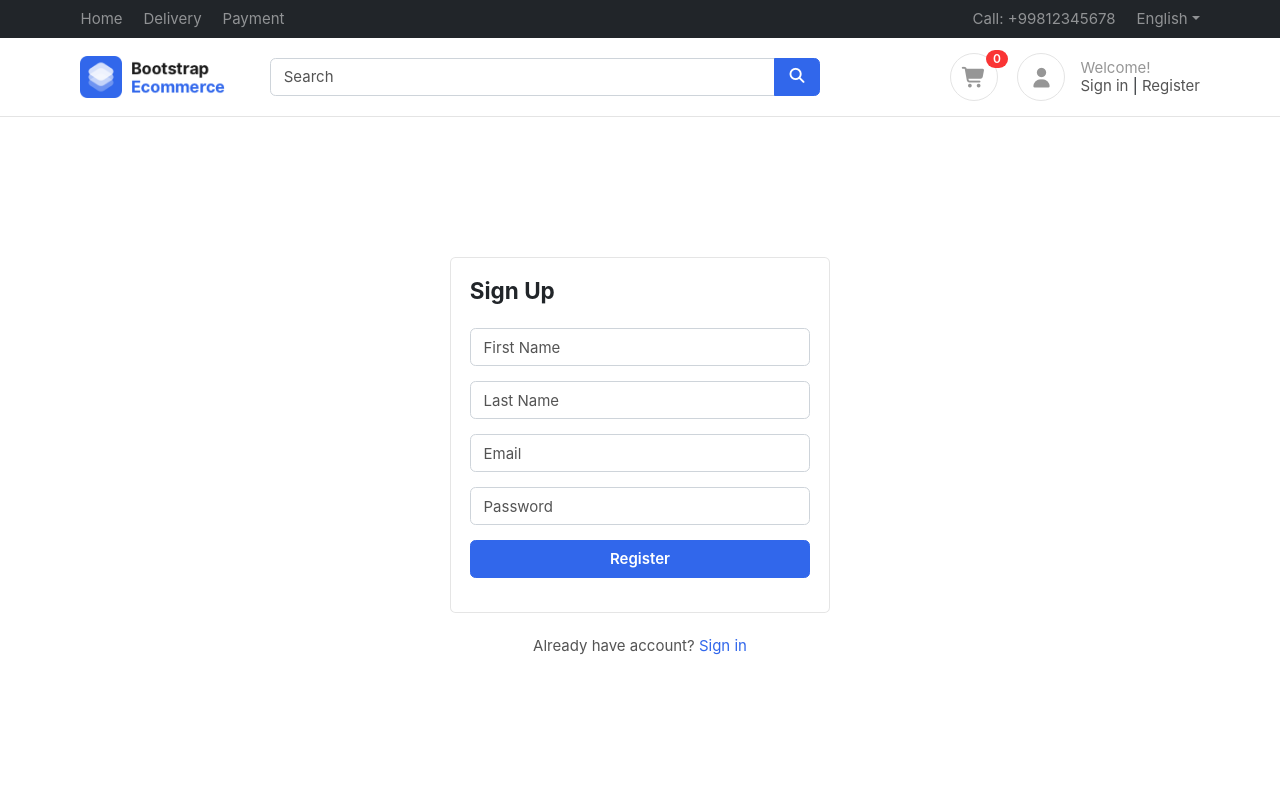
After one commit to Raheel-Izaz/django-eccom, a Django app: page /accounts/register/ in a window 1280 px wide. The commit adds this page. Run offline with Django 5.2, Linux system fonts and the light colour scheme; some libraries are stand-ins or nearby versions; some web fonts are replaced.

Commit message:
register added and login pending

```diff
--- /dev/null
+++ b/ecomm/accounts/templates/register.html
@@ -0,0 +1,37 @@
+{% extends 'layout.html' %}
+
+{% block content %}
+  <section class="section-conten padding-y" style="min-height:84vh">
+    <div class="card mx-auto" style="max-width: 380px; margin-top:100px;">
+      <div class="card-body">
+        <h4 class="card-title mb-4">Sign Up</h4>
+        <form method="POST">
+          {% csrf_token %}
+        {% include "utils/alert.html" %}
+
+          <div class="form-group">
+            <input class="form-control" required placeholder="First Name" name="first_name" type="text" />
+          </div>
+          <div class="form-group">
+            <input class="form-control" required placeholder="Last Name" name="last_name" type="text" />
+          </div>
+
+          <div class="form-group">
+            <input class="form-control" required placeholder="Email" name="email" type="text" />
+          </div>
+          <div class="form-group">
+            <input class="form-control" required placeholder="Password" name="password" type="password" />
+          </div>
+          <div class="form-group">
+            <button type="submit" class="btn btn-primary btn-block">Register</button>
+          </div>
+        </form>
+      </div>
+    </div>
+
+    <p class="text-center mt-4">
+      Already have account? <a href="#">Sign in</a>
+    </p>
+    <br /><br />
+  </section>
+{% endblock %}
--- /dev/null
+++ b/ecomm/accounts/urls.py
@@ -0,0 +1,7 @@
+from django.urls import path
+from . import views
+app_name = "accounts"
+urlpatterns = [
+    path('login/', views.loginView,name= "login"),
+    path('register/', views.registerView,name= "register")
+]
--- a/ecomm/accounts/views.py
+++ b/ecomm/accounts/views.py
@@ -1,3 +1,29 @@
 from django.shortcuts import render
+from django.contrib import messages
+from django.contrib.auth.models import User
+from django.http import HttpResponseRedirect
 
-# Create your views here.
+
+def loginView(request):
+    return render(request, "login.html")
+
+
+def registerView(request):
+    if request.method == "POST":
+        first_name = request.POST.get("first_name")
+        last_name = request.POST.get("last_name")
+        email = request.POST.get("email")
+        password = request.POST.get("password")
+
+        user_obj = User.objects.filter(username=email)
+        if user_obj.exists():
+            messages.warning(request, "Emial already exists!")
+            return HttpResponseRedirect(request.path_info)
+        user_obj = User.objects.create(
+            first_name=first_name, last_name=last_name, email=email, username=email
+        )
+        user_obj.set_password(password)
+        user_obj.save()
+        messages.success(request,"An email has been sent to you mail for verification")
+        return HttpResponseRedirect(request.path_info)
+    return render(request, "register.html")
--- a/ecomm/ecomm/urls.py
+++ b/ecomm/ecomm/urls.py
@@ -15,8 +15,9 @@ Including another URLconf
     2. Add a URL to urlpatterns:  path('blog/', include('blog.urls'))
 """
 from django.contrib import admin
-from django.urls import path
+from django.urls import path,include
 
 urlpatterns = [
     path('admin/', admin.site.urls),
+    path('accounts/',include("accounts.urls"))
 ]
--- a/ecomm/templates/layout.html
+++ b/ecomm/templates/layout.html
@@ -1,3 +1,4 @@
+{% load static %}
 <!DOCTYPE HTML>
 <html lang="en">
   <head>
@@ -6,24 +7,24 @@
 
     <title>Ecommerce Complete</title>
 
-    <link rel="shortcut icon" type="image/x-icon" href="images/favicon.ico" />
+    <link rel="shortcut icon" type="image/x-icon" href="{% static "images/favicon.ico" %} %} " />
 
     <!-- jQuery -->
-    <script src="js/jquery-2.0.0.min.js" type="text/javascript"></script>
+    <script src="{% static " js/jquery-2.0.0.min.js" %}" type="text/javascript"></script>
 
     <!-- Bootstrap4 files -->
-    <script src="js/bootstrap.bundle.min.js" type="text/javascript"></script>
-    <link href="css/bootstrap.css" rel="stylesheet" type="text/css" />
+    <script src="{% static " js/bootstrap.bundle.min.js" %}" type="text/javascript"></script>
+    <link href="{% static "css/bootstrap.css" %}" rel="stylesheet" type="text/css" />
 
     <!-- Font awesome 5 -->
-    <link href="fonts/fontawesome/css/all.min.css" type="text/css" rel="stylesheet" />
+    <link href="{% static 'fonts/fontawesome/css/all.min.css' %}" type="text/css" rel="stylesheet" />
 
     <!-- custom style -->
-    <link href="css/ui.css" rel="stylesheet" type="text/css" />
-    <link href="css/responsive.css" rel="stylesheet" />
+    <link href="{% static "css/ui.css" %}" rel="stylesheet" type="text/css" />
+    <link href="{% static "css/responsive.css" %}" rel="stylesheet" />
 
     <!-- custom javascript -->
-    <script src="js/script.js" type="text/javascript"></script>
+    <script src="{% static " js/script.js" %}" type="text/javascript"></script>
 
     <script type="text/javascript">
       /// some script
@@ -34,7 +35,7 @@
       })
       // jquery end
     </script>
-    <link rel="stylesheet" href="https://cdnjs.cloudflare.com/ajax/libs/font-awesome/7.0.0/css/all.min.css" integrity="sha512-DxV+EoADOkOygM4IR9yXP8Sb2qwgidEmeqAEmDKIOfPRQZOWbXCzLC6vjbZyy0vPisbH2SyW27+ddLVCN+OMzQ==" crossorigin="anonymous" referrerpolicy="no-referrer" />
+    <link rel="stylesheet" href="https://cdnjs.cloudflare.com/ajax/libs/font-awesome/7.0.0/{% static "css/all.min.css" %}" integrity="sha512-DxV+EoADOkOygM4IR9yXP8Sb2qwgidEmeqAEmDKIOfPRQZOWbXCzLC6vjbZyy0vPisbH2SyW27+ddLVCN+OMzQ==" crossorigin="anonymous" referrerpolicy="no-referrer" />
   </head>
 
   <body>
@@ -77,7 +78,7 @@
           <div class="row align-items-center">
             <div class="col-lg-2 col-4">
               <div class="brand-wrap">
-                <img class="logo" src="images/logo.png" />
+                <img class="logo" src="{% static 'images/logo.png' %}" />
               </div> <!-- brand-wrap.// -->
             </div>
             <div class="col-lg-6 col-sm-12">
@@ -112,5 +113,8 @@
         </div> <!-- container.// -->
       </section> <!-- header-main .// -->
     </header>
+
+    {% block content %}
+    {% endblock  %}
   </body>
 </html>
--- /dev/null
+++ b/ecomm/templates/utils/alert.html
@@ -0,0 +1,8 @@
+{% if messages %}
+  {% for message in messages %}
+    <div class="alert alert-{% if message.tags %}
+         class={{ message.tags }}
+      {% endif %}"
+      role="alert">{{ message }}</div>
+  {% endfor %}
+{% endif %}
```
Also changed, not shown: ecomm/accounts/templates/login.html (+26 -3 lines), ecomm/db.sqlite3.
